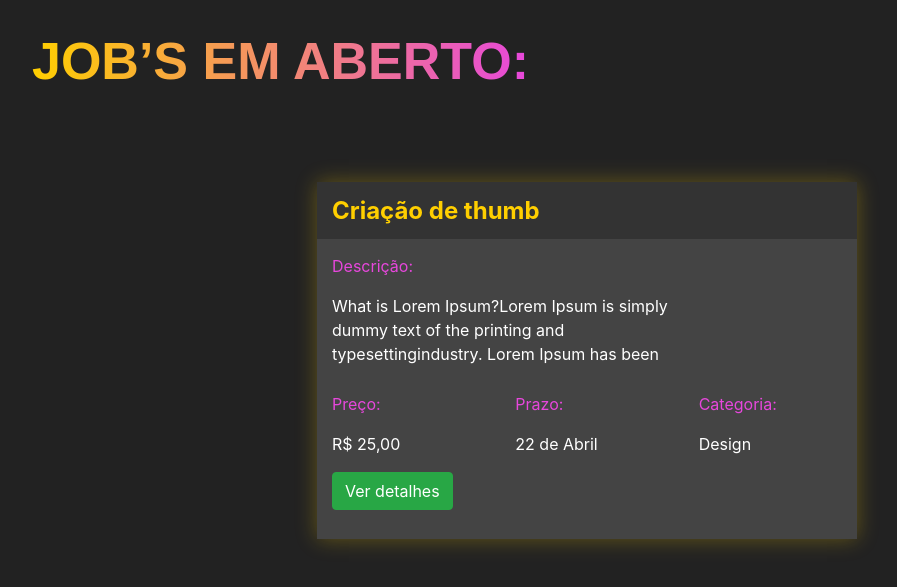
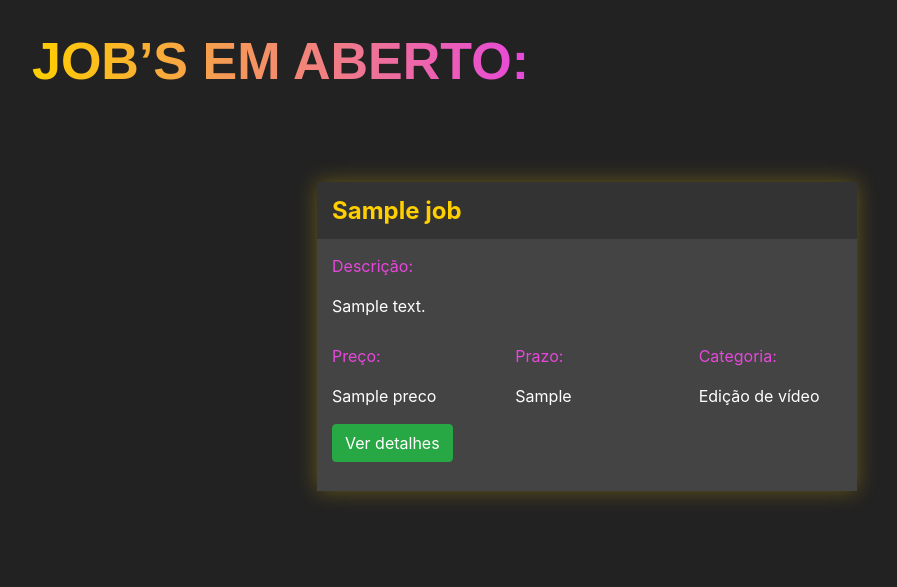
Before and after one commit to deivison-silva/freelaway, a Django app: template jobs/templates/jobs/encontrar_jobs.html in a window 1280 px wide. Shown: the part 176-763 px from the top of the page, without its empty margins (53-950 px from the left). Run offline with Django 4.2, Linux system fonts and the light colour scheme; the template is opened without the code that fills it: most values are stand-ins (such as "Sample title", 1, 10 or a date in 2020); data that the repository does not hold is empty.

Commit message:
creates encontrar_jobs function and update layout do retrive data from database

```diff
--- a/jobs/templates/jobs/encontrar_jobs.html
+++ b/jobs/templates/jobs/encontrar_jobs.html
@@ -13,20 +13,18 @@
     <br>
     <br>
         <div class="row">
-
             <div class="col-sm">
-            <form action="/teste" method="POST">
+            <form action="{% url 'encontrar_jobs' %}" method="GET">
+                {% csrf_token %}
                 <input type="text" class="form-control" placeholder="Preço mínimo" name="preco_minimo">
                 <br>
                 <input type="text" class="form-control" placeholder="Preço máximo" name="preco_maximo">
             </div>
-
             <div class="col-sm">
                 <input type="date" class="form-control" name="prazo_minimo">
                 <br>
                 <input type="date" class="form-control" name="prazo_maximo">
             </div>
-
             <div class="col-sm">
                 <select class="form-control" name="categoria">
                     <option value="D">Design</option>
@@ -36,52 +34,51 @@
                 <input type="submit" class="btn btn-success btn-lg" value="FILTRAR">
             </form>
             </div>
-
-
         </div>
         <br>
         <br>
         <h2 class="titulo">JOB’S EM ABERTO:</h2>
         <div class="row justify-content-around">
+
+            {% for job in jobs %}
             <div class="col-6 row-card">
                 <div class="card-job">
                     <div class="header-job">
-                       <h4 class="titulo-job">Criação de thumb</h4>
+                    <h4 class="titulo-job">{{job.titulo}}</h4>
                     </div>
                     <div class="body-job">
                         <p class="titulo-body">Descrição:</p>
                         <div style="width: 70%">
-                            <p>What is Lorem Ipsum?Lorem Ipsum is simply
-                                dummy text of the printing and
-                                typesettingindustry. Lorem Ipsum has been</p>
+                            <p>{{job.descricao}}</p>
                         </div>
-
                         <div class="row">
                             <div class="col-4">
                                 <p class="titulo-body">Preço:</p>
-                                <p>R$ 25,00</p>
+                                <p>{{job.preco}}</p>
                             </div>
-
                             <div class="col-4">
                                 <p class="titulo-body">Prazo:</p>
-                                <p>22 de Abril</p>
+                                <p>{{job.prazo_entrega}}</p>
                             </div>
 
                             <div class="col-4">
                                 <p class="titulo-body">Categoria:</p>
-                                <p>Design</p>
+                                <p>
+                                    {% if job.categoria == 'D'%}
+                                        Design
+                                    {% else %}
+                                        Edição de vídeo
+                                    {% endif%}
+                                </p>
                             </div>
-
                         </div>
-
                         <button class="btn btn-success">Ver detalhes</button>
                         <br>
                         <br>
-
                     </div>
                 </div>
             </div>
-        </div>
+        {% endfor %}
     </div>
 
 {% endblock %}
```
Also changed, not shown: jobs/views.py (+40 -1 lines).
